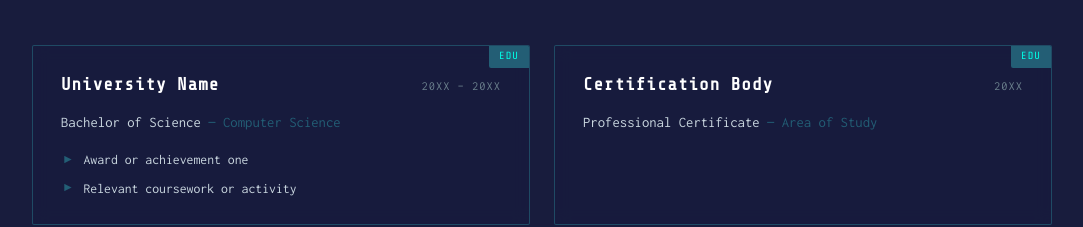
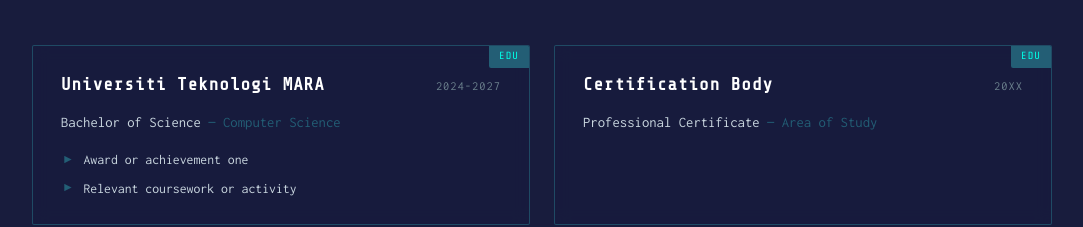
Before and after one commit to sufree11/dev-portfolio, a React (Vite) app: page / in a window 1280 px wide. Shown: the part 1361-1588 px from the top of the page, without its empty margins (98-1181 px from the left). Built offline with nearby package versions, Linux system fonts and the light colour scheme; a web font is replaced by a local one.

Commit message:
Update education details

```diff
--- a/src/data/education.js
+++ b/src/data/education.js
@@ -15,10 +15,10 @@
 const education = [
   {
     id:          'edu-1',
-    institution: 'University Name',
+    institution: 'Universiti Teknologi MARA',
     degree:      'Bachelor of Science',
     field:       'Computer Science',
-    period:      '20XX – 20XX',
+    period:      '2024-2027',
     gpa:         '',
     achievements: [
       'Award or achievement one',
```
